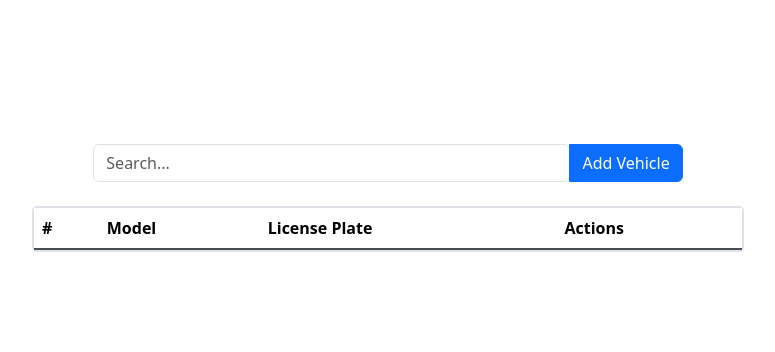
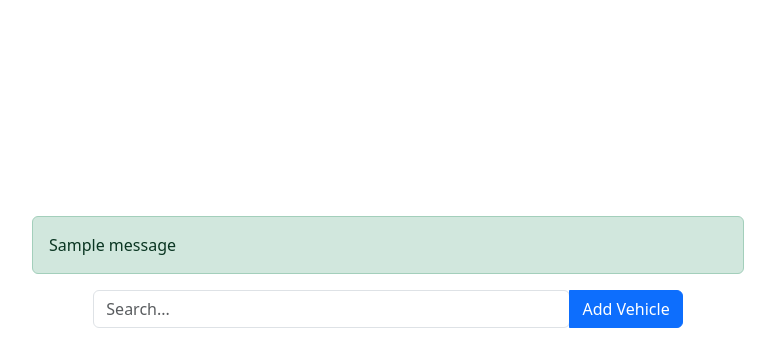
Before and after one commit to ruisu666/Flask, a Flask app: page /myvehicles in a window 1280 px wide. Shown: the part 80-432 px from the top of the page, without its empty margins (252-1027 px from the left). Before the commit the page ends 332 px from the top, so only its background shows below. Run offline with Flask 3, Linux system fonts and the light colour scheme; tables that the repository leaves empty or names only in its code hold one stand-in row (values such as "Sample post"); one stand-in notice (Sample message) is shown; lists and menus that the app fills with data are empty; parts of the project's set-up code (start-up, migrations or seed data) failed here and were passed over; some libraries are stand-ins or nearby versions.

Commit message:
added flash messages to vehicle list.

```diff
--- a/templates/vehicles.html
+++ b/templates/vehicles.html
@@ -3,8 +3,17 @@
 {% block content %}
 
 <!-- <h1>Vehicles</h1> -->
-
+</br></br></br>
 <div class="container-fluid" style="padding-top: 150px;">
+{% with messages = get_flashed_messages(with_categories=true) %}
+{% if messages %}
+    {% for category, message in messages %}
+        <div class="alert alert-{{ category }}">
+            {{ message }}
+        </div>
+    {% endfor %}
+{% endif %}
+{% endwith %}
   <div class="row justify-content-center">
     <div class="col-md-10 mb-4">
       <div class="input-group rounded">
@@ -14,7 +23,6 @@
     </div>
   </div>
 </div>
-
 <div class="modal fade" id="addVehicleModal" tabindex="-1" aria-labelledby="addVehicleModalLabel" aria-hidden="true">
   <div class="modal-dialog">
     <div class="modal-content">
```
